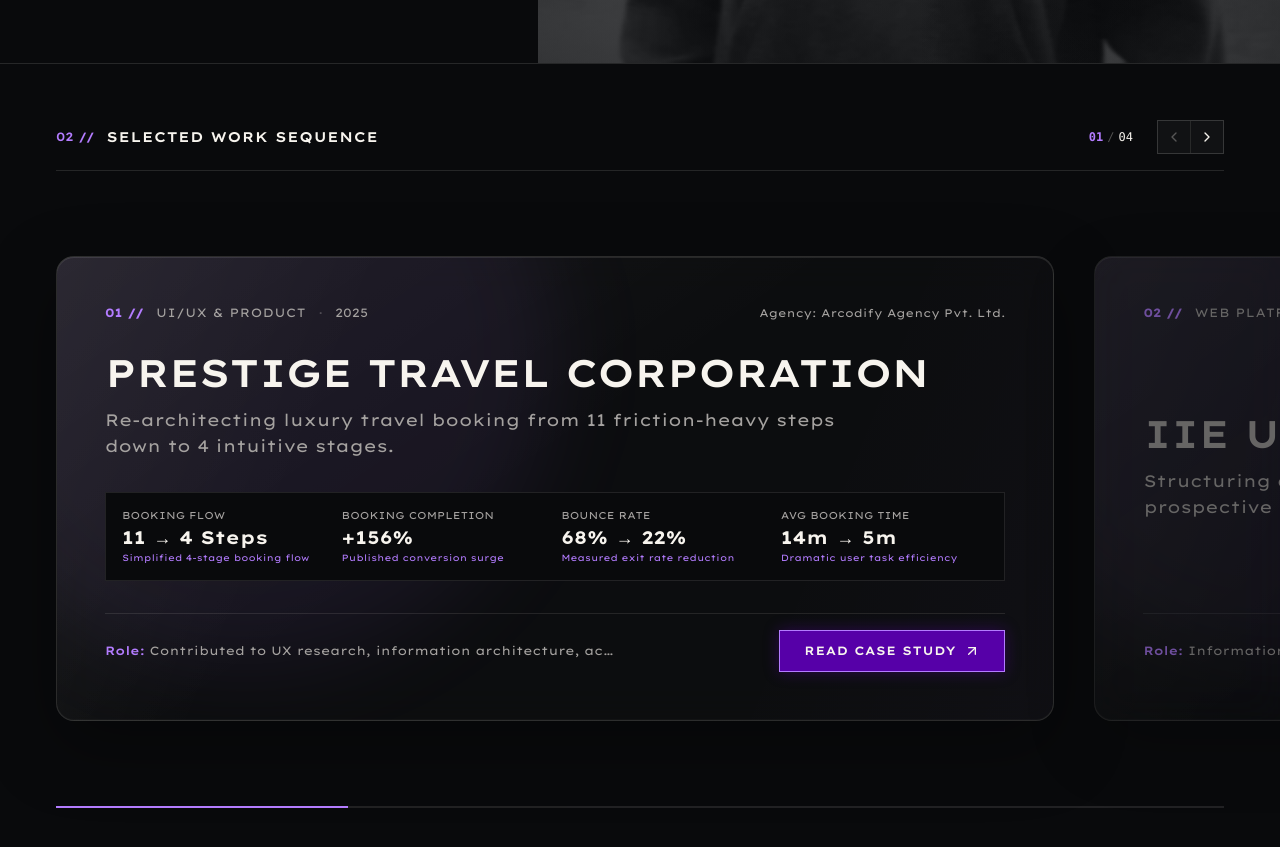
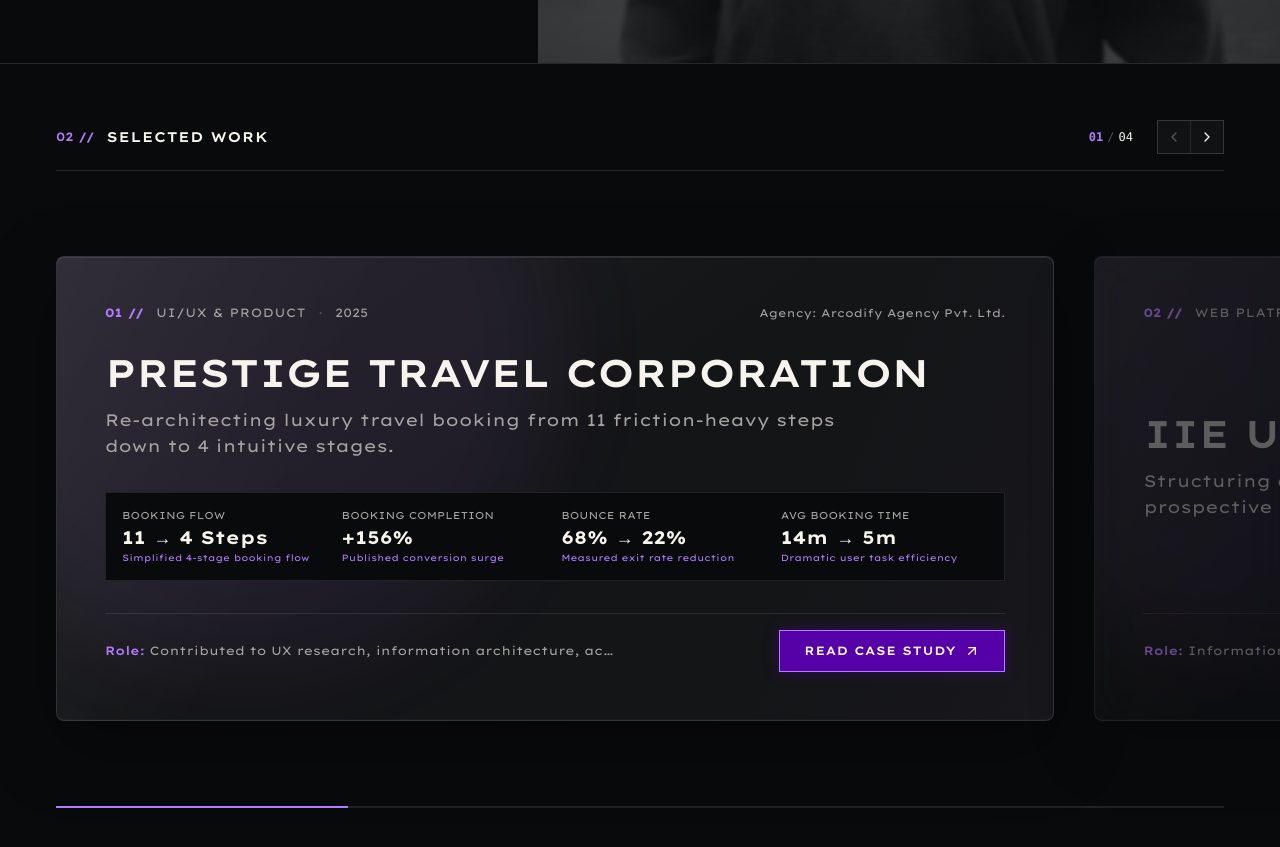
Before and after one commit to KenpachiXAce/better-call-sam, a Next.js app: page / in a window 1280 px wide. Shown: the part 867-1714 px from the top of the page. Built offline with nearby package versions, Linux system fonts and the light colour scheme.

Commit message:
Refine homepage composition and interactions

```diff
--- a/src/components/home/ProjectShowcase.tsx
+++ b/src/components/home/ProjectShowcase.tsx
@@ -5,6 +5,8 @@
 import { ArrowUpRight, ChevronLeft, ChevronRight } from "lucide-react";
 import { FEATURED_PROJECTS } from "@/data/projects";
 import { useReducedMotion } from "framer-motion";
+
+const projectSurfaces = ["#111214", "#0D0E10", "#151518", "#0A0B0D"];
 
 export function ProjectShowcase() {
   const containerRef = useRef<HTMLDivElement>(null);
@@ -88,7 +90,7 @@
             <div className="flex items-center gap-3">
               <span className="text-[#B37CFF] font-semibold">02 //</span>
               <h2 className="text-sm font-semibold uppercase text-[#F7F4EE] tracking-wider">
-                Selected Work Sequence
+                Selected Work
               </h2>
             </div>
 
@@ -135,16 +137,17 @@
                 return (
                   <article
                     key={project.id}
-                    className={`w-[78vw] max-w-5xl shrink-0 p-8 sm:p-12 border transition-all duration-300 flex flex-col justify-between gap-8 glass-card rounded-[18px] ${
+                    className={`project-glass-card w-[78vw] max-w-5xl shrink-0 p-8 sm:p-12 border transition-all duration-300 flex flex-col justify-between gap-8 glass-card rounded-[8px] ${
                       isActive
-                        ? "border-[#B37CFF] shadow-[0_0_40px_rgba(86,0,168,0.25)]"
-                        : "border-[rgba(247,244,238,0.12)] opacity-60"
+                        ? "border-[#B37CFF]/55 shadow-[0_28px_90px_rgba(0,0,0,0.48)]"
+                        : "border-[rgba(247,244,238,0.1)] opacity-55"
                     }`}
+                    style={{ backgroundColor: projectSurfaces[idx % projectSurfaces.length] }}
                   >
                     {/* Slide Top Metadata */}
                     <div className="flex items-center justify-between text-xs text-[#A5A2A0]">
                       <div className="flex items-center gap-3">
-                        <span className="font-bold text-[#B37CFF]">{project.number} //</span>
+                        <span className="font-bold text-[#B37CFF]">{project.number} {"//"}</span>
                         <span className="uppercase tracking-wider">{project.category}</span>
                         <span className="text-[rgba(247,244,238,0.25)]">·</span>
                         <span>{project.year}</span>
@@ -225,10 +228,11 @@
           {FEATURED_PROJECTS.map((project) => (
             <article
               key={project.id}
-              className="p-6 sm:p-8 bg-[#111214] border border-[rgba(247,244,238,0.14)] flex flex-col gap-4"
+              className="project-glass-card glass-card rounded-[8px] border border-[rgba(247,244,238,0.12)] p-6 sm:p-8 flex flex-col gap-4"
+              style={{ backgroundColor: projectSurfaces[Number(project.number) - 1] ?? "#111214" }}
             >
               <div className="flex items-center justify-between text-xs text-[#A5A2A0]">
-                <span className="font-bold text-[#B37CFF]">{project.number} //</span>
+                <span className="font-bold text-[#B37CFF]">{project.number} {"//"}</span>
                 <span className="uppercase">{project.category}</span>
                 <span>{project.year}</span>
               </div>
```
